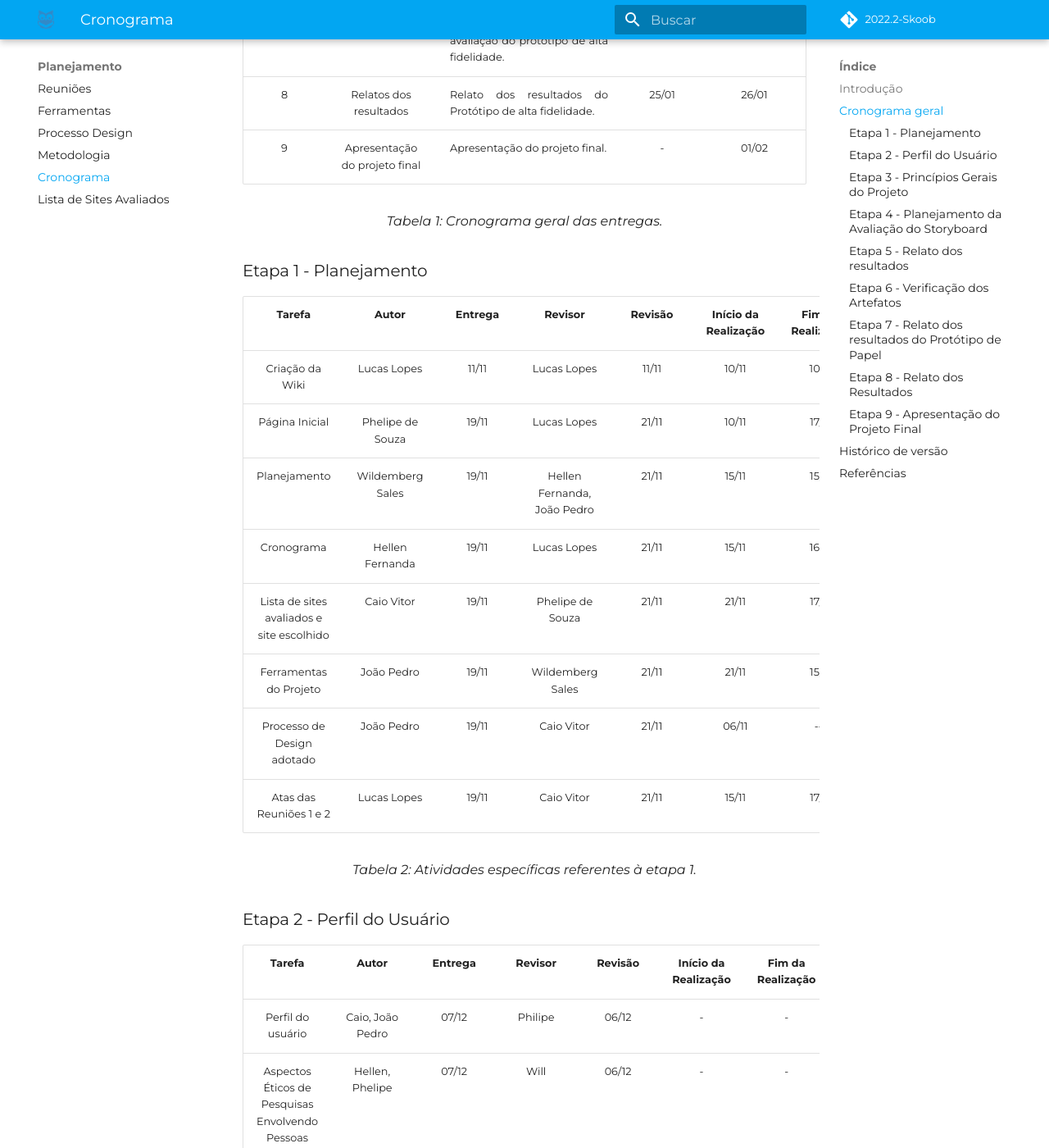
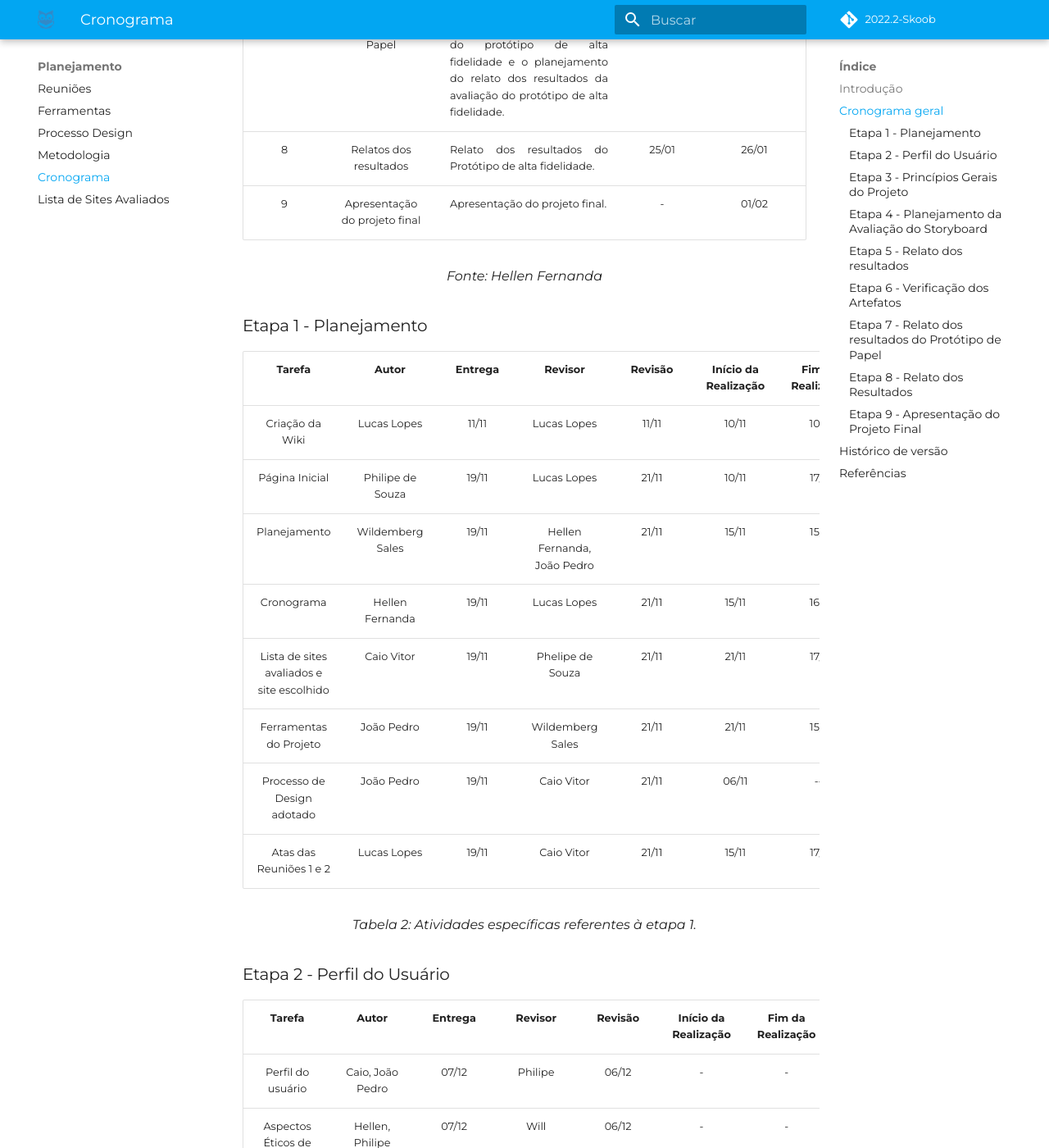
Before and after one commit to Interacao-Humano-Computador/2022.2-Skoob, an MkDocs documentation site: the page built from docs/planejamento/cronograma.md, in a window 1280 px wide and 1400 px high, scrolled down 1521 px. Shown: the whole window at 82% size. Built offline with MkDocs 1.6.1 and Material for MkDocs 9.7.7, drawn with Linux system fonts in a browser that asks for light colours; some web fonts are replaced; comment, search, counter and statistics services are not loaded; some of the changed text lies outside the part shown.

Commit message:
Corrigindo tabelas

```diff
--- a/docs/planejamento/cronograma.md
+++ b/docs/planejamento/cronograma.md
@@ -2,9 +2,10 @@
 
 ## Introdução
 
-O cronograma é uma ferramenta que tem como objetivo organizar as atividades, os recursos e os prazos de um projeto de forma visual, neste caso, em tabelas. Os cronogramas a seguir foram construídos a partir das datas e prazos disponibilizados no cronograma do semestre letivo (2022.2) da disciplina.
+<p align="justify">&emsp;&emsp;O cronograma é uma ferramenta que tem como objetivo organizar as atividades, os recursos e os prazos de um projeto de forma visual, neste caso, em tabelas. Os cronogramas a seguir foram construídos a partir das datas e prazos disponibilizados no cronograma do semestre letivo (2022.2) da disciplina.</p>
 
 ## Cronograma geral
+<figcaption align="center">Tabela 1 - Cronograma geral da equipe para todas as entregas.</figcaption>
 
 | Etapa |                   Título                    |                                                                                                                                   Descrição                                                                                                                                    | Entrega | Apresentação |
 | :---: | :-----------------------------------------: | :----------------------------------------------------------------------------------------------------------------------------------------------------------------------------------------------------------------------------------------------------------------------------: | :-----: | :----------: |
@@ -18,14 +19,14 @@
 |   8   |           Relatos dos resultados            |                                                                                          <p style="text-align: justify;"> Relato dos resultados do Protótipo de alta fidelidade.</p>                                                                                           |  25/01  |    26/01     |
 |   9   |        Apresentação do projeto final        |                                                                                                      <p style="text-align: justify;"> Apresentação do projeto final. </p>                                                                                                      |    -    |    01/02     |
 
-<figcaption align="center">Tabela 1: Cronograma geral das entregas.</figcaption>
+<figcaption align="center">Fonte: Hellen Fernanda</figcaption>
 
 ### Etapa 1 - Planejamento
 
 |                  Tarefa                   |      Autor       | Entrega |           Revisor           | Revisão | Início da Realização | Fim da Realização |
 | :---------------------------------------: | :--------------: | :-----: | :-------------------------: | :-----: | :------------------: | :---------------: |
 |              Criação da Wiki              |   Lucas Lopes    |  11/11  |         Lucas Lopes         |  11/11  |        10/11         |       10/11       |
-|              Página Inicial               | Phelipe de Souza |  19/11  |         Lucas Lopes         |  21/11  |        10/11         |       17/11       |
+|              Página Inicial               | Philipe de Souza |  19/11  |         Lucas Lopes         |  21/11  |        10/11         |       17/11       |
 |               Planejamento                | Wildemberg Sales |  19/11  | Hellen Fernanda, João Pedro |  21/11  |        15/11         |       15/11       |
 |                Cronograma                 | Hellen Fernanda  |  19/11  |         Lucas Lopes         |  21/11  |        15/11         |       16/11       |
 | Lista de sites avaliados e site escolhido |    Caio Vitor    |  19/11  |      Phelipe de Souza       |  21/11  |        21/11         |       17/11       |
@@ -40,7 +41,7 @@
 |                     Tarefa                      |      Autor       | Entrega | Revisor | Revisão | Início da Realização | Fim da Realização |
 | :---------------------------------------------: | :--------------: | :-----: | :-----: | :-----: | :------------------: | :---------------: |
 |                Perfil do usuário                | Caio, João Pedro |  07/12  | Philipe |  06/12  |          -           |         -         |
-| Aspectos Éticos de Pesquisas Envolvendo Pessoas | Hellen, Phelipe  |  07/12  |  Will   |  06/12  |          -           |         -         |
+| Aspectos Éticos de Pesquisas Envolvendo Pessoas | Hellen, Philipe  |  07/12  |  Will   |  06/12  |          -           |         -         |
 |          Personas e Análise de tarefas          |   Will, Lucas    |  07/12  |  Caio   |  06/12  |          -           |         -         |
 
 <figcaption align="center">Tabela 3: Atividades específicas referentes à etapa 2.</figcaption>
@@ -50,7 +51,7 @@
 |                    Tarefa                    |        Autor        | Entrega |  Revisor   | Revisão | Início da Realização | Fim da Realização |
 | :------------------------------------------: | :-----------------: | :-----: | :--------: | :-----: | :------------------: | :---------------: |
 |         Princípios Gerais de Projeto         |        Caio         |  12/12  |   Hellen   |  11/12  |          -           |         -         |
-|             Metas de usabilidade             | João Pedro, Phelipe |  12/12  |   Lucas    |  11/12  |          -           |         -         |
+|             Metas de usabilidade             | João Pedro, Philipe |  12/12  |   Lucas    |  11/12  |          -           |         -         |
 |                Guia de Estilo                |        Lucas        |  12/12  | João Pedro |  11/12  |          -           |         -         |
 | características da plataforma para o projeto |    Will, Hellen     |  12/12  |    Caio    |  11/12  |          -           |         -         |
 
@@ -61,7 +62,7 @@
 |                                  Tarefa                                   |      Autor       | Entrega |  Revisor   | Revisão | Início da Realização | Fim da Realização |
 | :-----------------------------------------------------------------------: | :--------------: | :-----: | :--------: | :-----: | :------------------: | :---------------: |
 |                  Planejamento da Avaliação do Storyboard                  | João Pedro, Caio |  14/12  |   Lucas    |  13/12  |          -           |         -         |
-|     Planejamento do relato dos resultados da avaliação do Storyboard      |     Phelipe      |  14/12  |    Will    |  13/12  |          -           |         -         |
+|     Planejamento do relato dos resultados da avaliação do Storyboard      |     Philipe      |  14/12  |    Will    |  13/12  |          -           |         -         |
 |              Planejamento da Avaliação do Análise de tarefas              |   Lucas, Will    |  14/12  |   Hellen   |  13/12  |          -           |         -         |
 | Planejamento do relato dos resultados da avaliação do Análise de tarefas. |      Hellen      |  14/12  | João Pedro |  13/12  |          -           |         -         |
 
@@ -73,7 +74,7 @@
 | :----------------------------------------------------------------------: | :----------: | :-----: | :-----: | :-----: | :------------------: | :---------------: |
 |                   Relato dos resultados do Story Board                   | Hellen, Caio |  02/01  |  Will   |  01/01  |          -           |         -         |
 |                            Análise de tarefas                            |  João Pedro  |  02/01  | Phelipe |  01/01  |          -           |         -         |
-|             Planejamento da Avaliação do Protótipo de Papel              |   Phelipe    |  02/01  | Hellen  |  01/01  |          -           |         -         |
+|             Planejamento da Avaliação do Protótipo de Papel              |   Philipe    |  02/01  | Hellen  |  01/01  |          -           |         -         |
 | Planejamento do relato dos resultados da avaliação do Protótipo de Papel | Lucas, Will  |  02/01  |  Caio   |  01/01  |          -           |         -         |
 
 <figcaption align="center">Tabela 6: Atividades específicas referentes à etapa 5.</figcaption>
@@ -90,7 +91,7 @@
 
 |                                       Tarefa                                       |      Autor       | Entrega | Revisor | Revisão | Início da Realização | Fim da Realização |
 | :--------------------------------------------------------------------------------: | :--------------: | :-----: | :-----: | :-----: | :------------------: | :---------------: |
-|                    Relato dos resultados do Protótipo de Papel                     |  Phelipe, Will   |  11/01  | Hellen  |  10/01  |          -           |         -         |
+|                    Relato dos resultados do Protótipo de Papel                     |  Philipe, Will   |  11/01  | Hellen  |  10/01  |          -           |         -         |
 |             Planejamento da Avaliação do protótipo de alta fidelidade              | Caio, João Pedro |  11/01  |  Will   |  10/01  |          -           |         -         |
 | Planejamento do relato dos resultados da avaliação do protótipo de alta fidelidade |  Hellen, Lucas   |  11/01  | Phelipe |  10/01  |          -           |         -         |
 
@@ -100,7 +101,7 @@
 
 |         Tarefa         |        Autor         | Entrega |    Revisor    | Revisão | Início da Realização | Fim da Realização |
 | :--------------------: | :------------------: | :-----: | :-----------: | :-----: | :------------------: | :---------------: |
-| Relatos dos resultados | Todos os integrantes |  25/01  | Will, Phelipe |  24/01  |          -           |         -         |
+| Relatos dos resultados | Todos os integrantes |  25/01  | Will, Philipe |  24/01  |          -           |         -         |
 
 <figcaption align="center">Tabela 9: Atividades específicas referentes à etapa 8.</figcaption>
 
```
Also changed, not shown: docs/planejamento/ferramentas.md (+2 -3 lines), docs/planejamento/metodologia.md (+6 -7 lines), docs/planejamento/processoDesign.md (+4 -1 lines), docs/planejamento/reunioes.md (+8 -4 lines).
